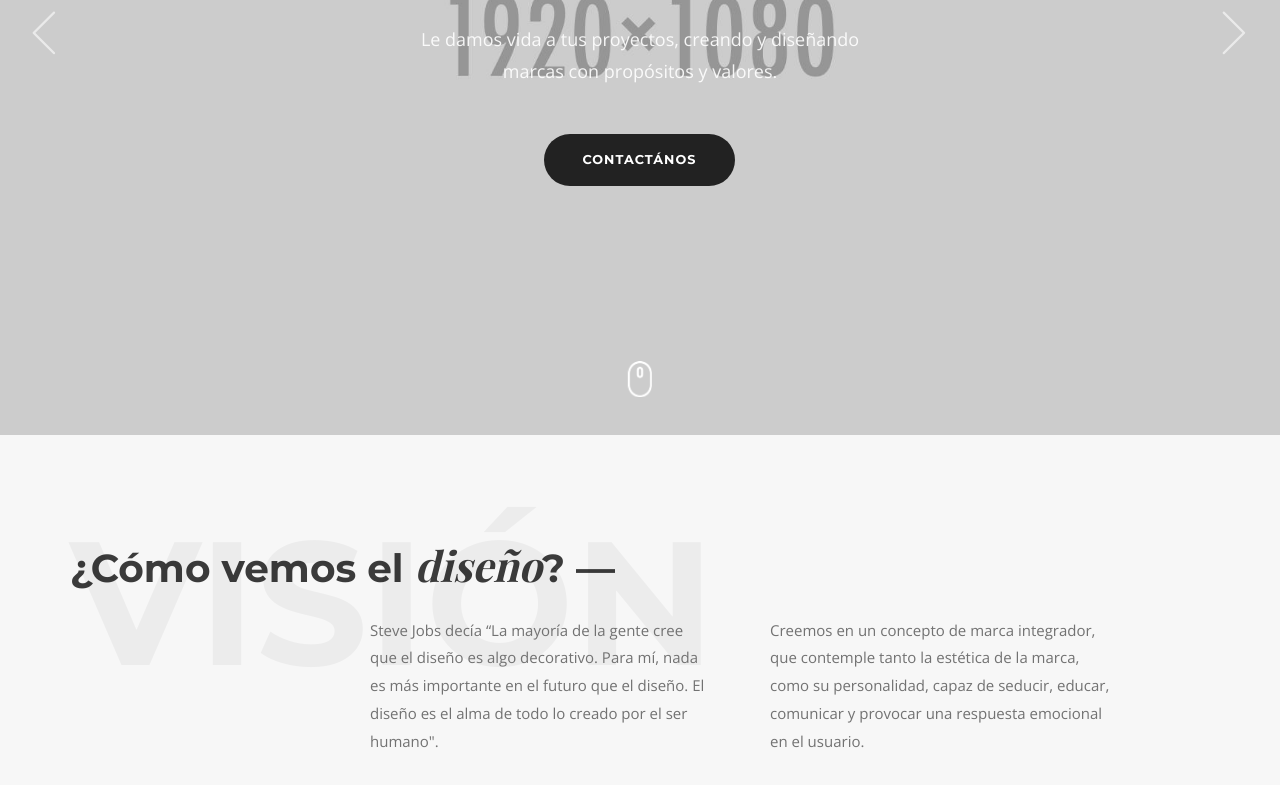
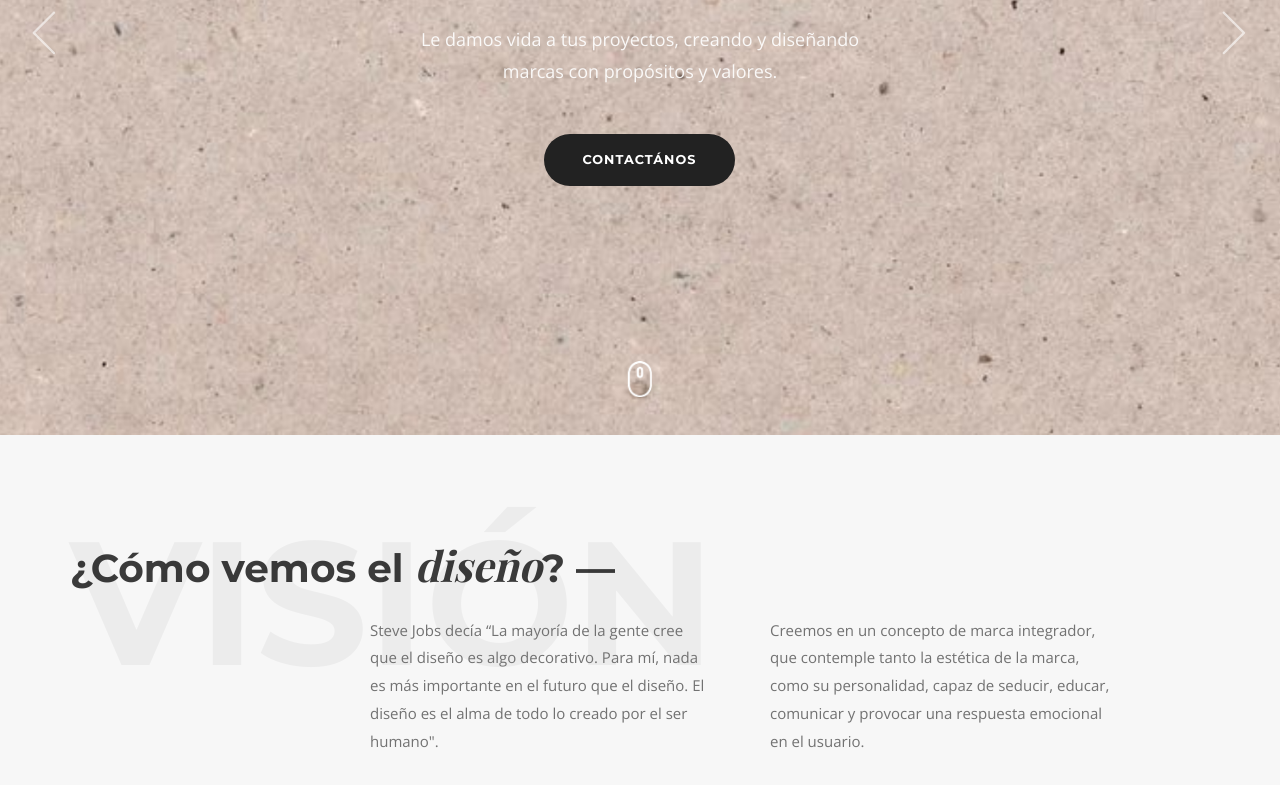
Before and after one commit to belubel5/agenciamkt, a plain HTML site: page dist/html/pages/index.html in a window 1280 px wide. Shown: the part 365-1150 px from the top of the page. Drawn offline with nearby package versions, Linux system fonts and the light colour scheme; a web font is replaced by a local one.

Commit message:
se agregan slides en index

```diff
--- a/dist/html/pages/index.html
+++ b/dist/html/pages/index.html
@@ -159,7 +159,7 @@
 
               <!-- Main image-->
 
-              <img src="../img/slider/business1.jpg"  alt="" data-bgposition="center center" data-bgfit="cover" data-bgrepeat="no-repeat" class="rev-slidebg">
+              <img src="../img/slider/slide2.png"  alt="" data-bgposition="center center" data-bgfit="cover" data-bgrepeat="no-repeat" class="rev-slidebg">
 
               <!-- Layer 1 -->
 
@@ -230,7 +230,7 @@
 
               <!-- Main image-->
 
-              <img src="../img/slider/business2.jpg"  alt="" data-bgposition="center center" data-bgfit="cover" data-bgrepeat="no-repeat" class="rev-slidebg">
+              <img src="../img/slider/slide2.png"  alt="" data-bgposition="center center" data-bgfit="cover" data-bgrepeat="no-repeat" class="rev-slidebg">
 
               <!-- Layer 1 -->
 
```
Also changed, not shown: dist/html/img/slider/slide1.png (added), dist/html/img/slider/slide2.png (added).
